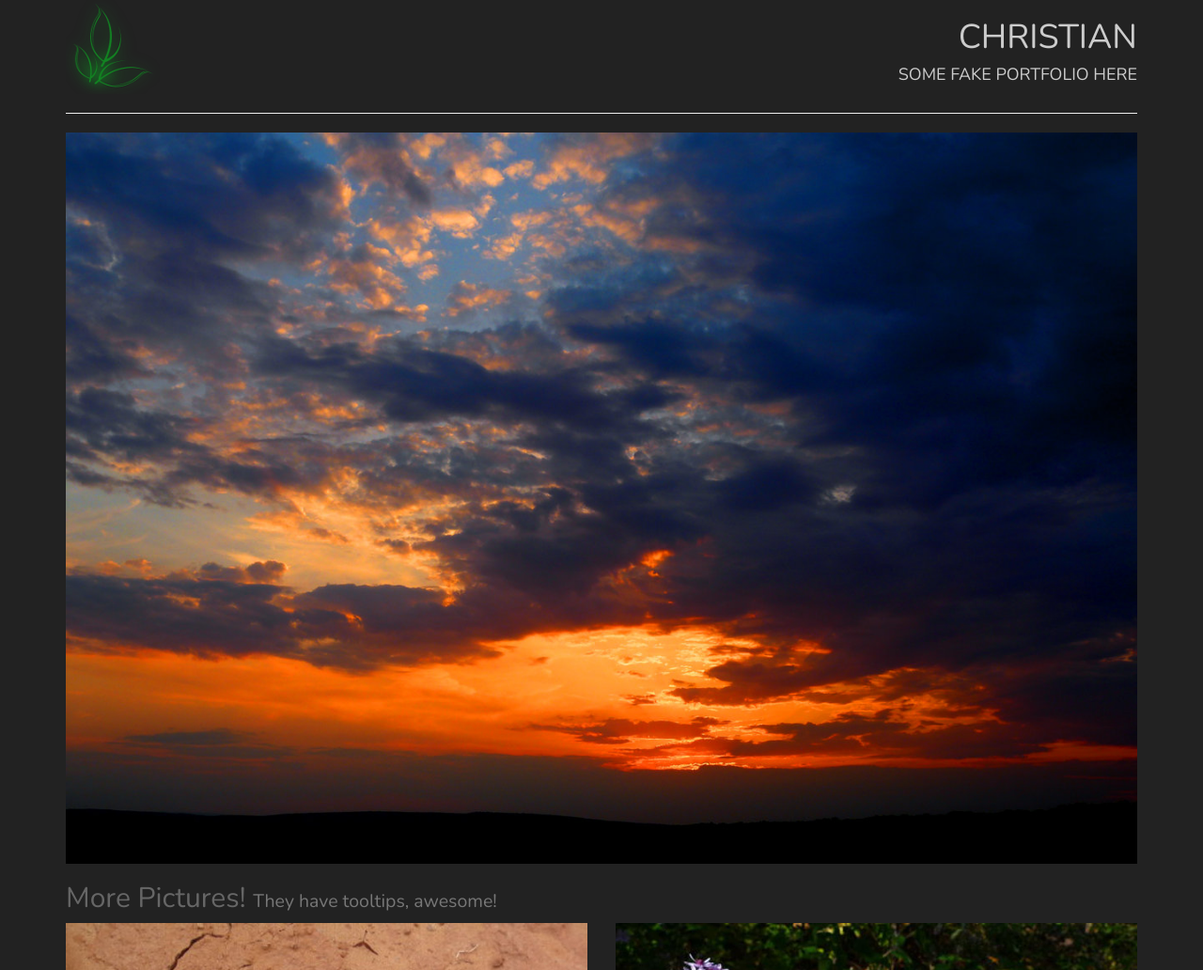
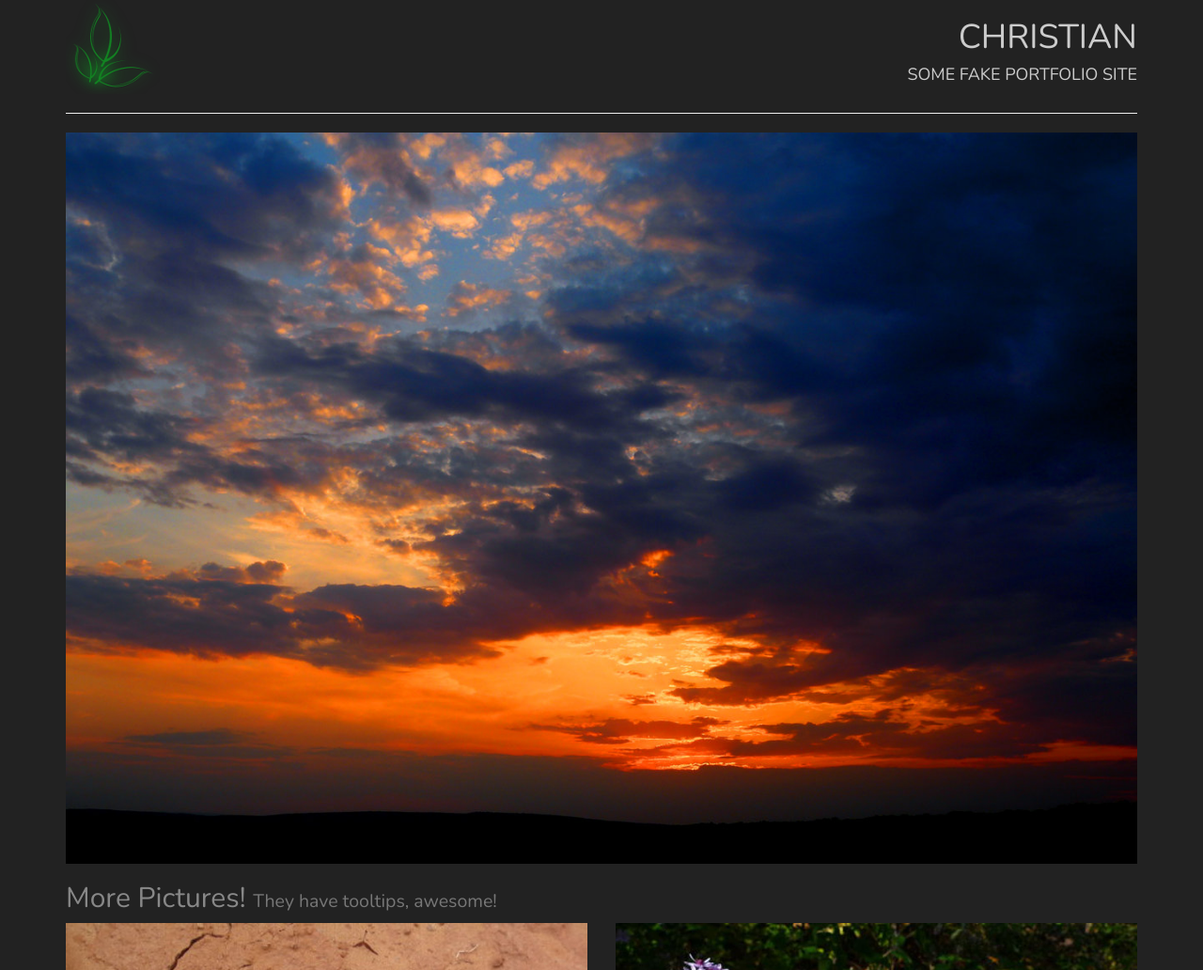
Before and after one commit to Vaelor/P1-Build-a-Portfolio-Site, a plain HTML site: page index.html in a window 1280 px wide. Shown: the top 1032 px of the page at 94% size. Drawn offline with nearby package versions, Linux system fonts and the light colour scheme.

Commit message:
style: Changed some text Color, removed empty lines
Also added a missing comment and switched a word

```diff
--- a/css/custom.css
+++ b/css/custom.css
@@ -8,10 +8,10 @@ body {
 }
 
 
+/* Text */
 .text-muted {
-    color: #666;
+    color: #888;
 }
-
 
 .text-thin {
     font-weight: 300;
--- a/index.html
+++ b/index.html
@@ -21,7 +21,7 @@
 				</div>
 				<div class="col-xs-12 col-sm-10 text-right text-uppercase">
 					<h1>Christian</h1>
-					<h4 class="text-thin">Some Fake Portfolio here</h4>
+					<h4 class="text-thin">Some Fake Portfolio Site</h4>
 				</div>
 			</div>
 
@@ -144,13 +144,12 @@
 					</footer>
 				</div>
 			</div>
+
 			<!-- jQuery (necessary for Bootstrap's JavaScript plugins) -->
 			<script src="js/jquery.js"></script>
 			<!-- Include all compiled plugins (below), or include individual files as needed -->
 			<script src="js/bootstrap.min.js"></script>
 			<script src="js/index.js"></script>
-
 		</div>
 	</body>
-
 </html>
```
